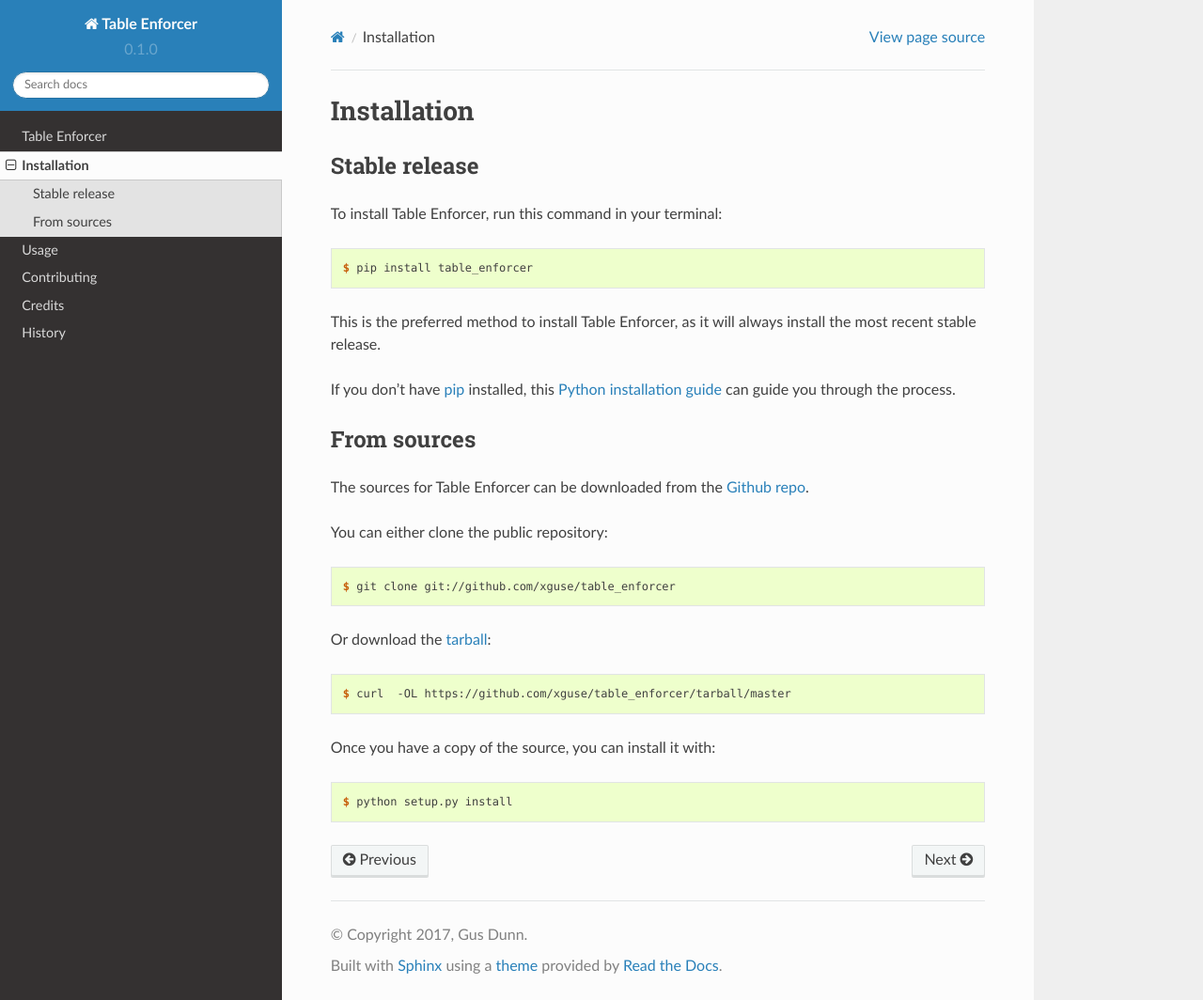
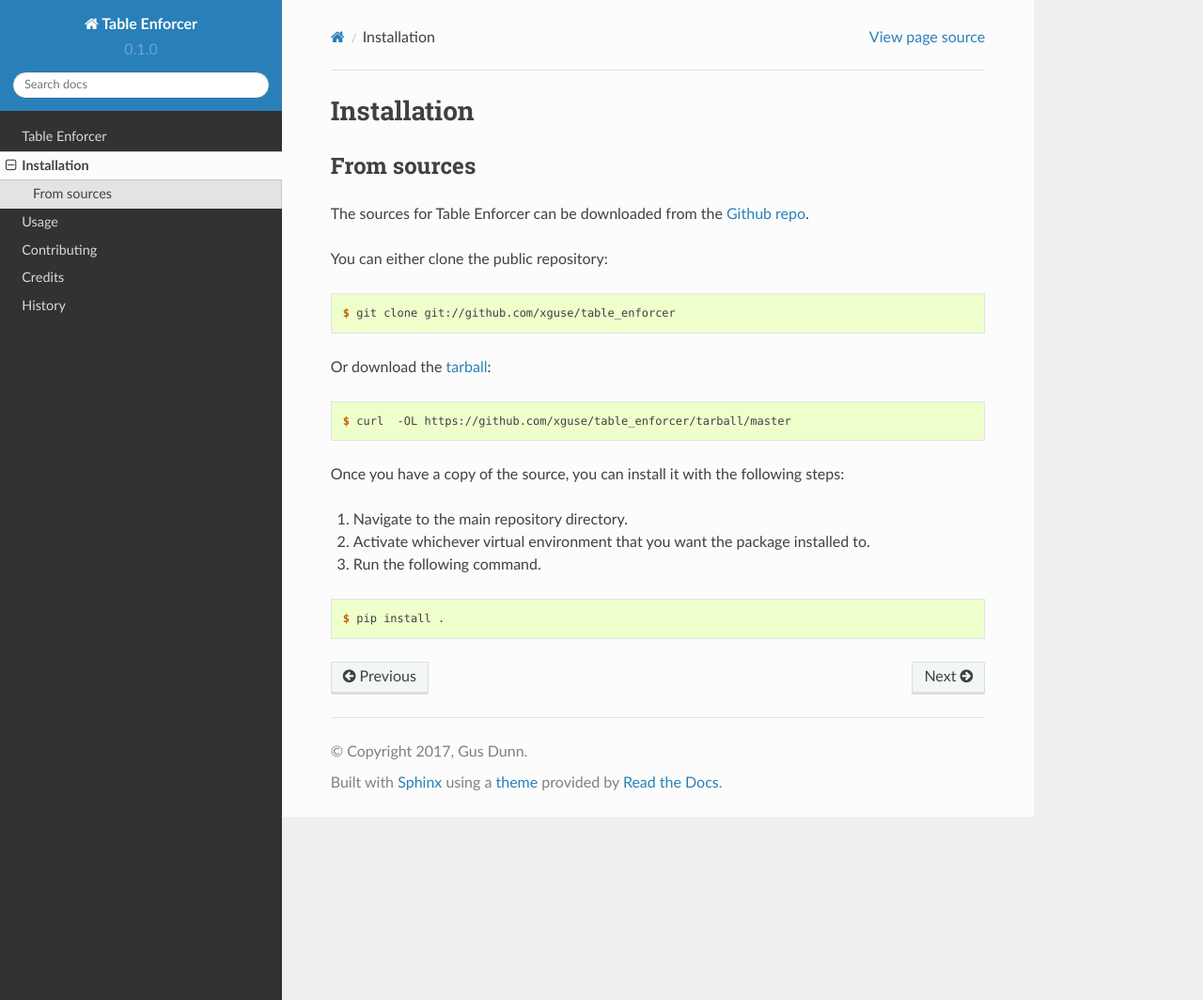
Before and after one commit to xguse/table_enforcer, a Sphinx documentation site: the page built from docs/installation.rst, in a window 1280 px wide and 1064 px high. Shown: the whole window at 94% size. Built offline with Sphinx 7.4.7 and the Read the Docs theme 2.0.0, drawn with Linux system fonts in a browser that asks for light colours; pages that are not in the unit, such as notebooks, are missing from menus.

Commit message:
updated docs

```diff
--- a/docs/index.rst
+++ b/docs/index.rst
@@ -1,5 +1,5 @@
 Welcome to Table Enforcer's documentation!
-======================================
+==========================================
 
 Contents:
 
--- a/docs/installation.rst
+++ b/docs/installation.rst
@@ -5,22 +5,22 @@
 ============
 
 
-Stable release
---------------
+..  Stable release
+    --------------
 
-To install Table Enforcer, run this command in your terminal:
+    To install Table Enforcer, run this command in your terminal:
 
-.. code-block:: console
+    .. code-block:: console
 
-    $ pip install table_enforcer
+        $ pip install table_enforcer
 
-This is the preferred method to install Table Enforcer, as it will always install the most recent stable release.
+    This is the preferred method to install Table Enforcer, as it will always install the most recent stable release.
 
-If you don't have `pip`_ installed, this `Python installation guide`_ can guide
-you through the process.
+    If you don't have `pip`_ installed, this `Python installation guide`_ can guide
+    you through the process.
 
-.. _pip: https://pip.pypa.io
-.. _Python installation guide: http://docs.python-guide.org/en/latest/starting/installation/
+    .. _pip: https://pip.pypa.io
+    .. _Python installation guide: http://docs.python-guide.org/en/latest/starting/installation/
 
 
 From sources
@@ -40,11 +40,15 @@
 
     $ curl  -OL https://github.com/xguse/table_enforcer/tarball/master
 
-Once you have a copy of the source, you can install it with:
+Once you have a copy of the source, you can install it with the following steps:
+
+#. Navigate to the main repository directory.
+#. Activate whichever virtual environment that you want the package installed to.
+#. Run the following command.
 
 .. code-block:: console
 
-    $ python setup.py install
+    $ pip install .
 
 
 .. _Github repo: https://github.com/xguse/table_enforcer
```
Also changed, not shown: README.rst (+7 -3 lines).
